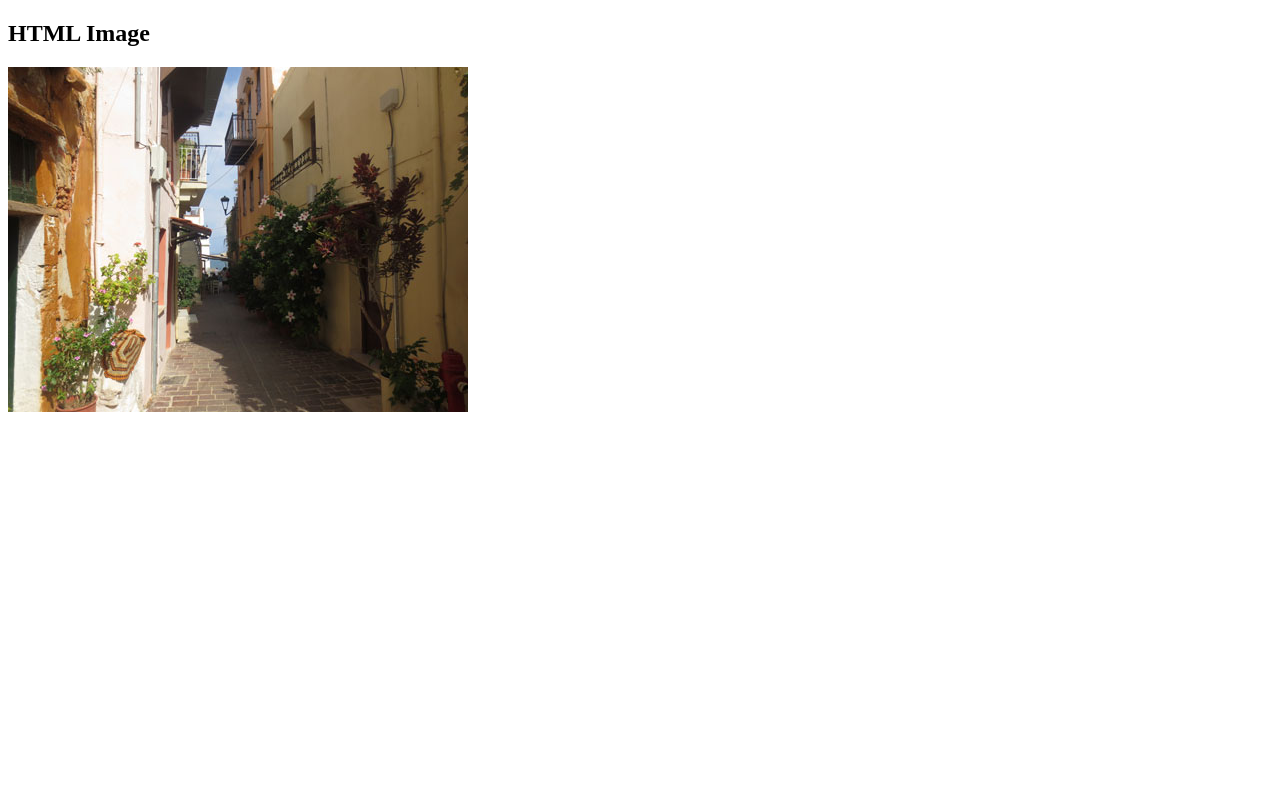
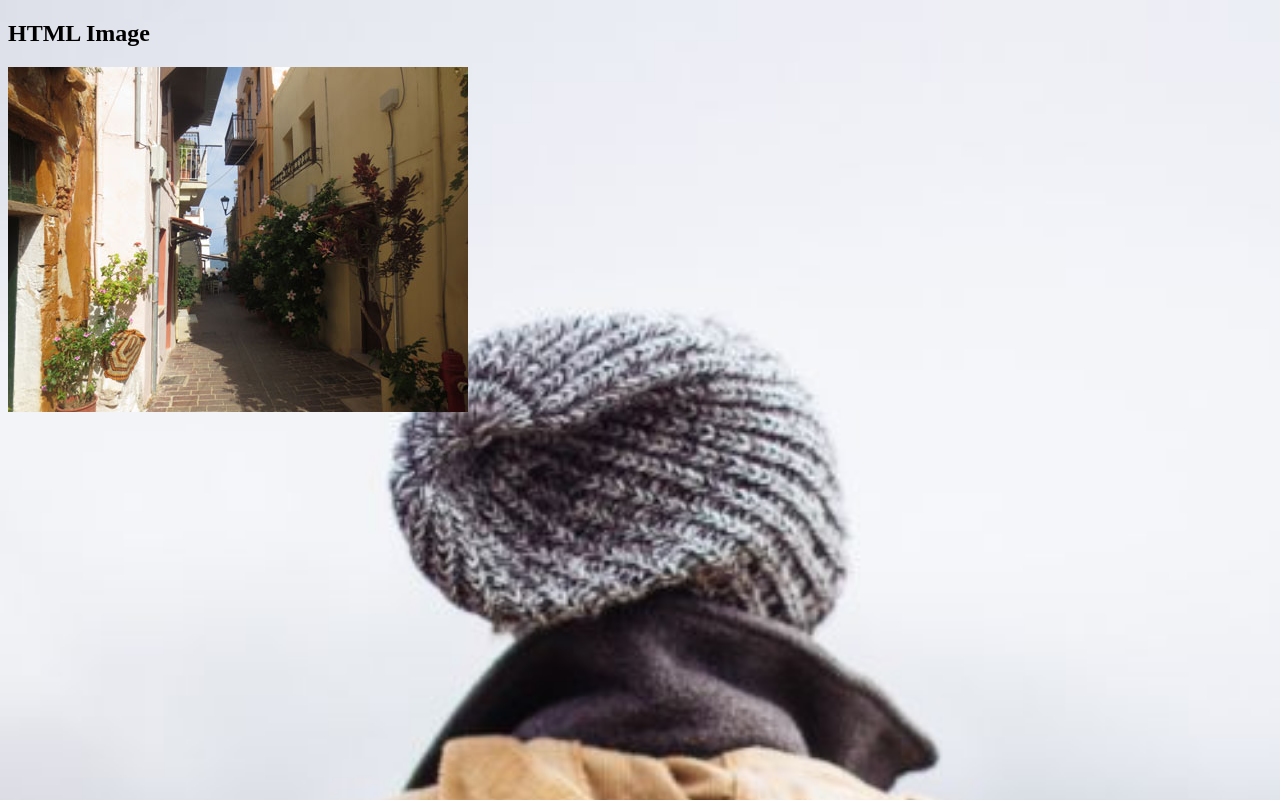
Before and after one commit to teja6392/HopeProject, a plain HTML site: page index.html in a window 1280 px wide. Drawn offline with Linux system fonts and the light colour scheme.

Commit message:
first commit

```diff
--- a/index.html
+++ b/index.html
@@ -1,5 +1,16 @@
 <!DOCTYPE html>
 <html>
+<head>
+<style>
+body {
+  background-image: url('img_girl.jpg');
+  background-repeat: no-repeat;
+  background-attachment: fixed;
+  background-size: cover;
+}
+</style>
+</head>
+
 <body>
 
 <h2>HTML Image</h2>
```
